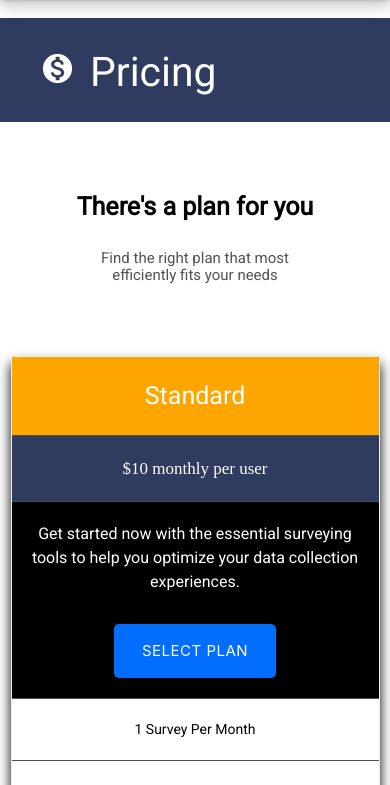
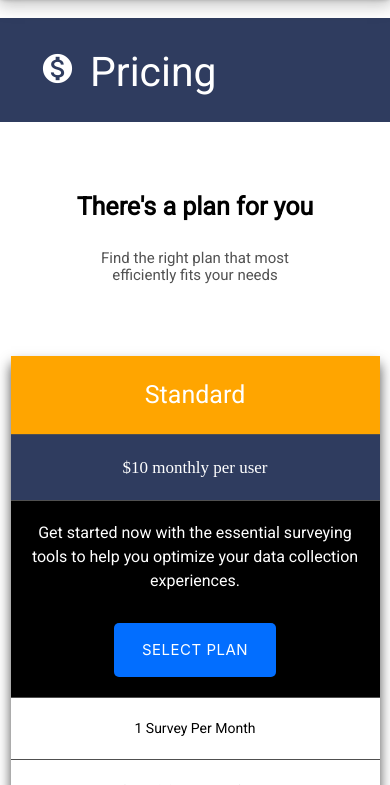
Before and after one commit to jimbucktoo/landingpage, a plain HTML site: page public/pricing.html in a window 390 px wide. Shown: the part 59-844 px from the top of the page. Drawn offline with nearby package versions, Linux system fonts and the light colour scheme; a web font is replaced by a local one.

Commit message:
critical correction

```diff
--- a/public/app.css
+++ b/public/app.css
@@ -709,12 +709,11 @@ input {
 
     .price {
         list-style-type: none;
-        border: 1px solid #eee;
         margin: 0px;
         padding: 0px;
         -webkit-transition: 0.3s;
         transition: 0.3s;
-        box-shadow: 0 8px 12px 0 black;
+        box-shadow: 0 8px 12px 0 #505050;
     }
 
     .pricingBox {
@@ -742,7 +741,7 @@ input {
     .pricingSubHeadline {
         margin: 10px 50px;
         font-size: 20px;
-        color: #525252;
+        color: #505050;
     }
 
     .reverse {
```
Also changed, not shown: 1 other file.
